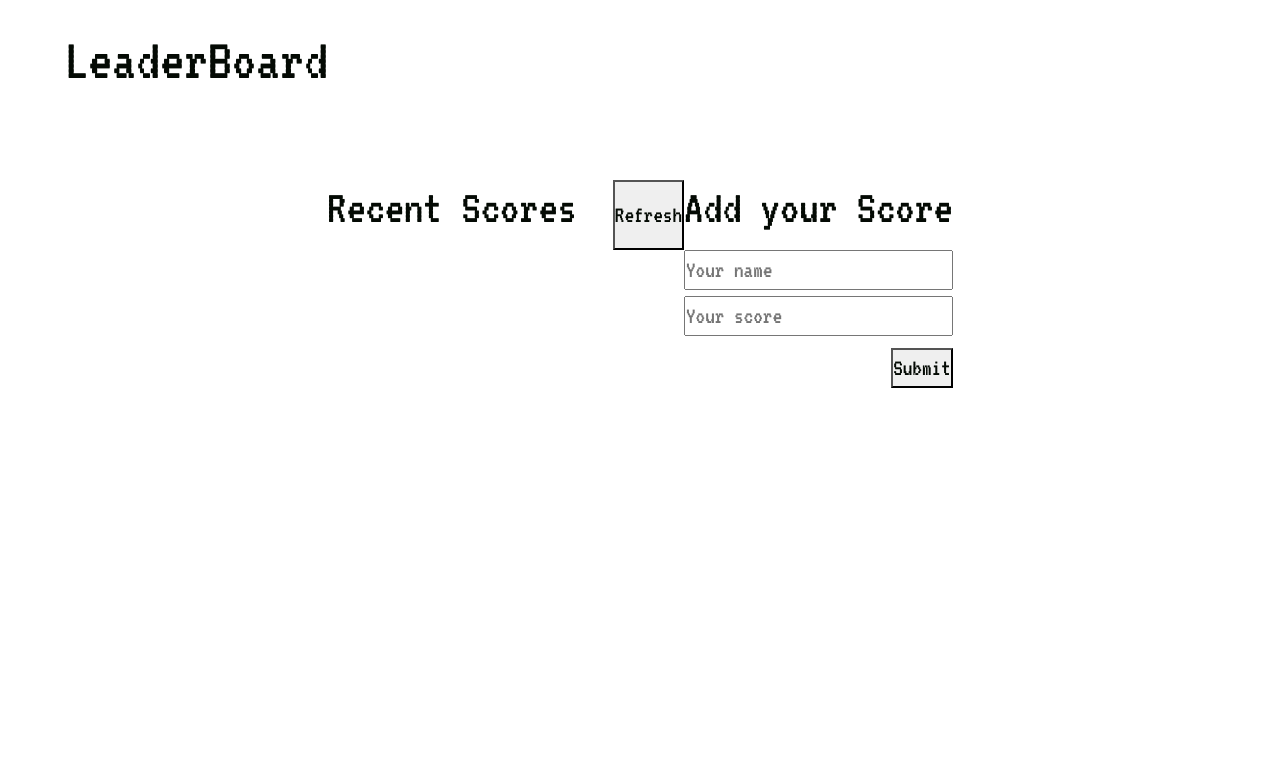
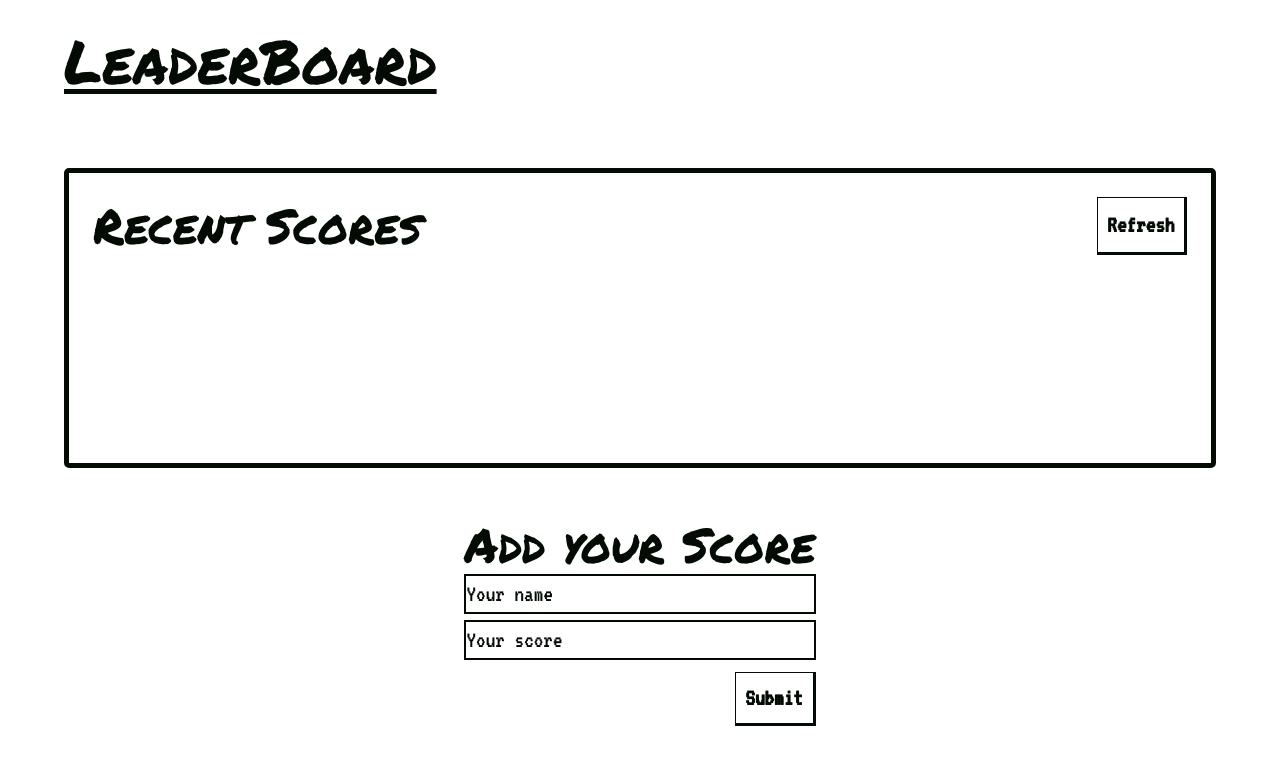
Before and after one commit to Benawi/Leaderboard, a website built with webpack: page src/index.html in a window 1280 px wide. Built offline with nearby package versions, Linux system fonts and the light colour scheme; no server answers.

Commit message:
Add style for the left component

```diff
--- a/src/styles.css
+++ b/src/styles.css
@@ -30,3 +30,87 @@ main {
   max-width: 1200px;
   max-height: 100vh;
 }
+
+/* BUTTON STYLES */
+.default-button {
+  background-color: var(--main-bc-color);
+  border-top: 1px solid var(--main-color);
+  border-left: 1px solid var(--main-color);
+  border-bottom: 3px solid var(--main-color);
+  border-right: 3px solid var(--main-color);
+  color: var(--main-color);
+  padding: 0.3rem 0.4rem;
+  font-weight: 800;
+}
+
+.default-button:active {
+  border-top: 3px solid var(--main-color);
+  border-left: 3px solid var(--main-color);
+  border-bottom: 1px solid var(--main-color);
+  border-right: 1px solid var(--main-color);
+}
+
+.default-button:hover {
+  background-color: #73c2fb;
+}
+
+/* INPUT STYLES */
+
+input[type=number] {
+  -moz-appearance: textfield;
+  appearance: textfield;
+  margin: 0;
+}
+
+input[type=number]::-webkit-inner-spin-button,
+input[type=number]::-webkit-outer-spin-button {
+  -webkit-appearance: none;
+  margin: 0;
+}
+
+.default-input-style {
+  background-color: var(--main-bc-color);
+  color: var(--main-color);
+  border: 2px solid var(--main-color);
+}
+
+.default-input-style:focus {
+  border: 3px solid var(--secundary-color);
+  outline: none;
+}
+
+.default-input-style::placeholder {
+  color: var(--main-color);
+}
+
+/* FONT STYLES */
+
+.paragraph-style {
+  margin: 0 !important;
+}
+
+.underline-effect {
+  text-decoration: underline;
+  text-decoration-color: var(--main-color);
+  text-decoration-thickness: 5px;
+  text-underline-offset: 5px;
+}
+
+.title-style {
+  font-family: 'Permanent Marker', cursive;
+  color: var(--main-color);
+  margin-bottom: 0 !important;
+}
+
+/* LEFT CONTENT */
+.left-content {
+  padding: 1rem;
+  border-bottom: 3rem;
+  margin-bottom: 2rem;
+  border: 5px solid var(--main-color);
+  border-radius: 5px;
+  width: 100%;
+  min-height: 300px;
+  max-height: 450px;
+  overflow-y: hidden;
+}
```
